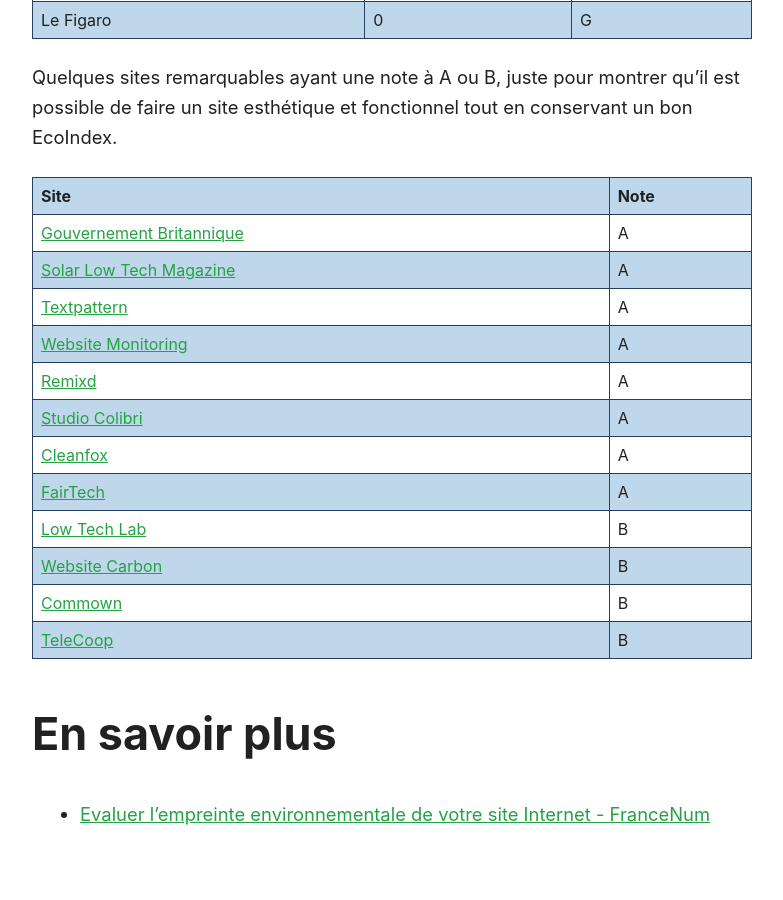
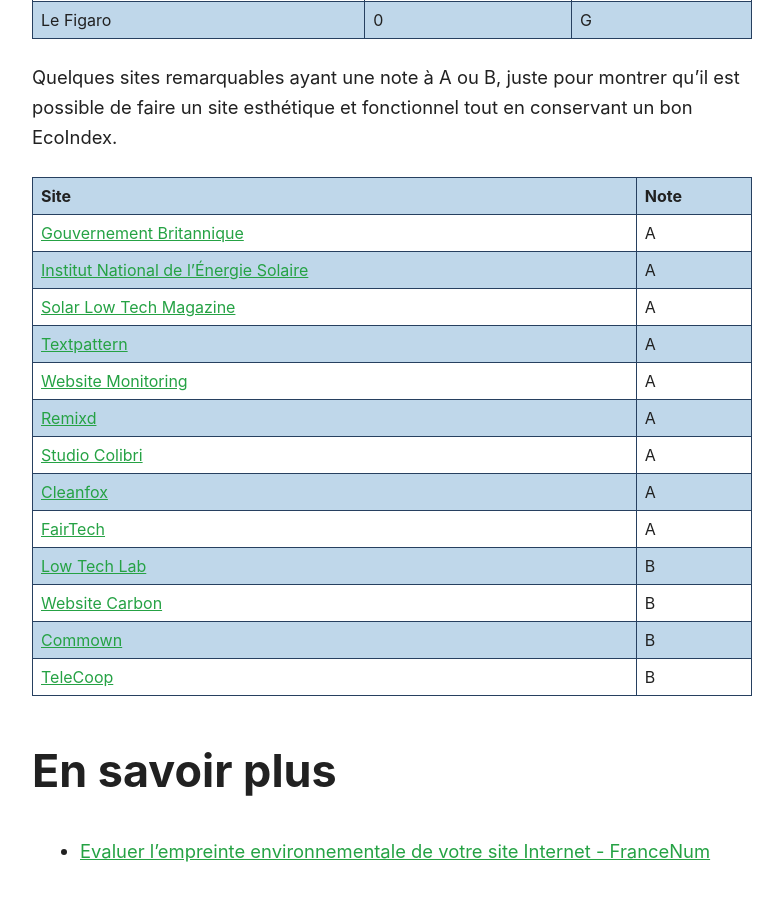
Before and after one commit to Slandais/slandais.github.io, a Jekyll site: the page built from _posts/2021-05-08-analyserSonSite.md, in a window 1280 px wide and 900 px high, scrolled down 2667 px. Shown: the whole window, without its empty margins (248-1031 px from the left). Built offline with Jekyll 4.4.1, drawn with Linux system fonts in a browser that asks for light colours.

Commit message:
Update 2021-05-08-analyserSonSite.md

```diff
--- a/_posts/2021-05-08-analyserSonSite.md
+++ b/_posts/2021-05-08-analyserSonSite.md
@@ -71,6 +71,7 @@
 | Site          |  Note            |
 | --------------- | --------------- | --------------- |
 | [Gouvernement Britannique](https://www.gov.uk)          | A |
+| [Institut National de l'Énergie Solaire](https://www.ines-solaire.org/)          | A |
 | [Solar Low Tech Magazine](https://solar.lowtechmagazine.com)          | A |
 | [Textpattern](https://textpattern.com/)          | A |
 | [Website Monitoring](https://www.appbeat.io/)          | A |
```
